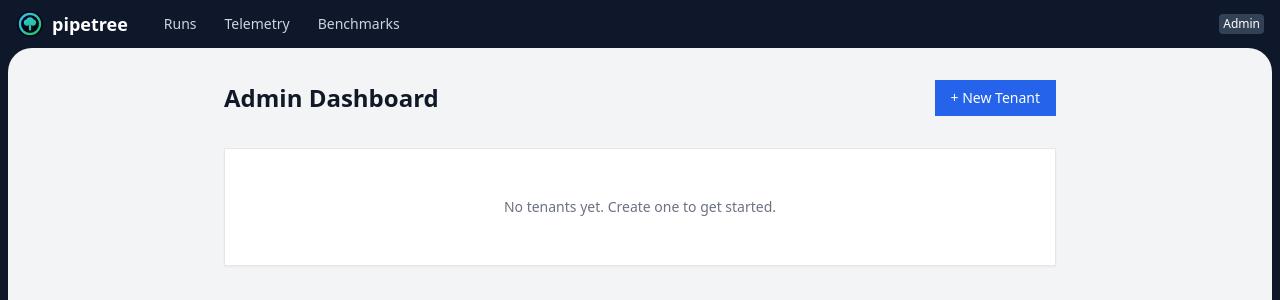
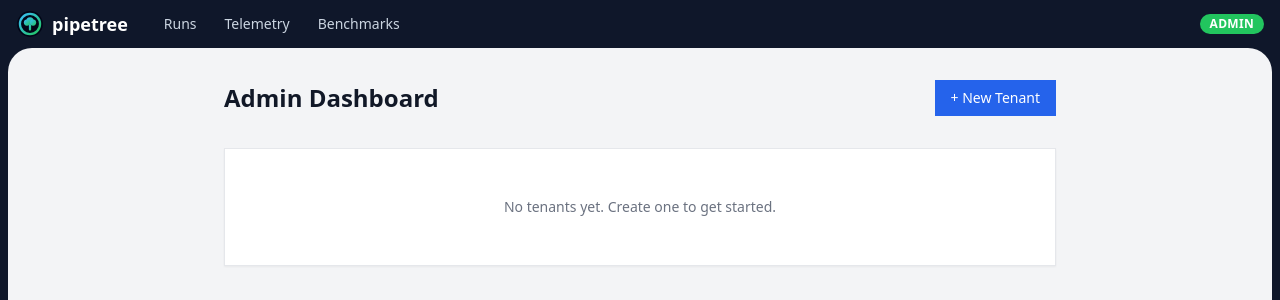
Before and after one commit to silver-river-us/pipetree, a FastAPI app: template visualizer/visualizer/templates/admin/dashboard.html in a window 1280 px wide. Shown: the top 300 px of the page. Run offline with FastAPI, Linux system fonts and the light colour scheme; the template is opened without the code that fills it, so the values that code supplies are empty; style sheets or scripts are compiled from the project's sources; parts of the project's set-up code (start-up, migrations or seed data) failed here and were passed over.

Commit message:
chore: style improvements on admin nav

```diff
--- a/visualizer/visualizer/templates/base.html
+++ b/visualizer/visualizer/templates/base.html
@@ -61,7 +61,7 @@
 
             <div class="flex items-center gap-3">
                 {% if '/admin' in request.path %}
-                <span class="text-xs font-medium text-white px-1 py-0.5 bg-slate-700 rounded">Admin</span>
+                <span class="px-2.5 py-0.5 text-xs font-semibold uppercase tracking-wide rounded-full bg-green-500 text-white">Admin</span>
                 {% endif %}
 
                 <!-- Database Selector -->
```
